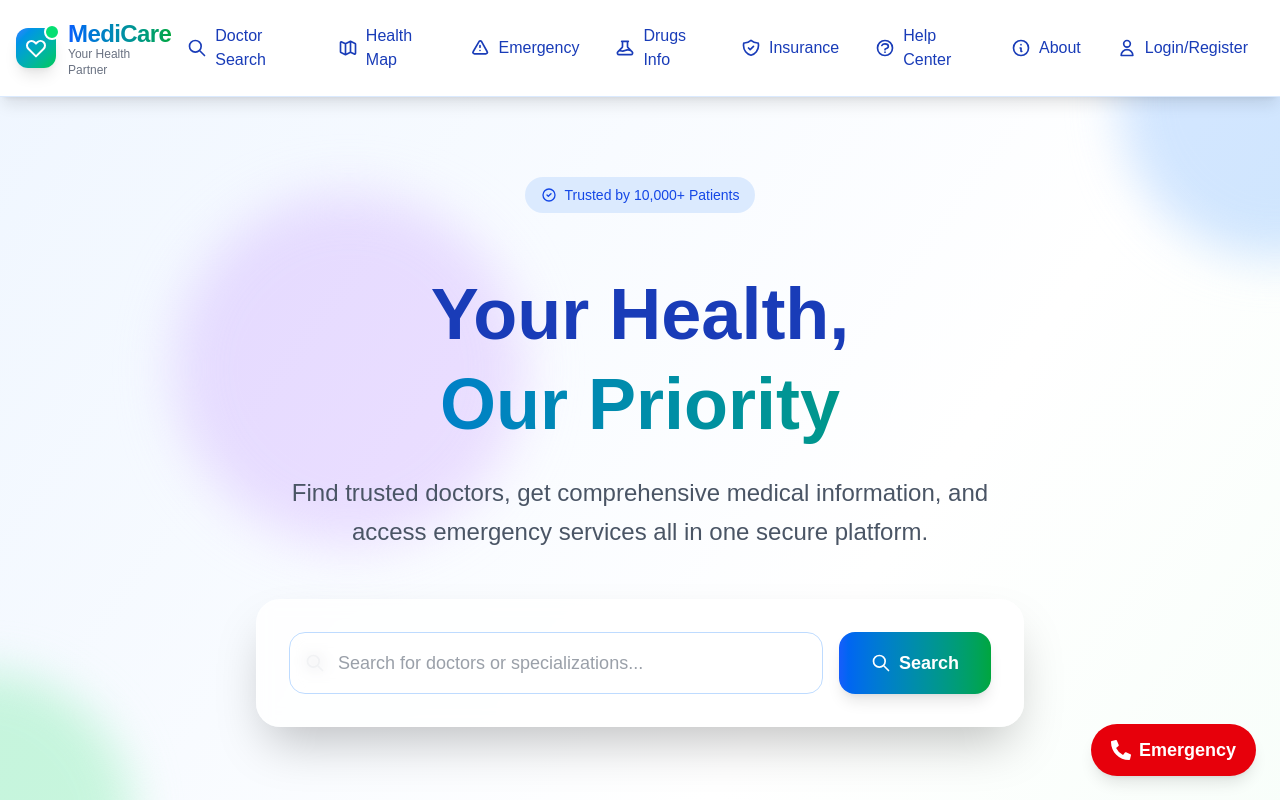
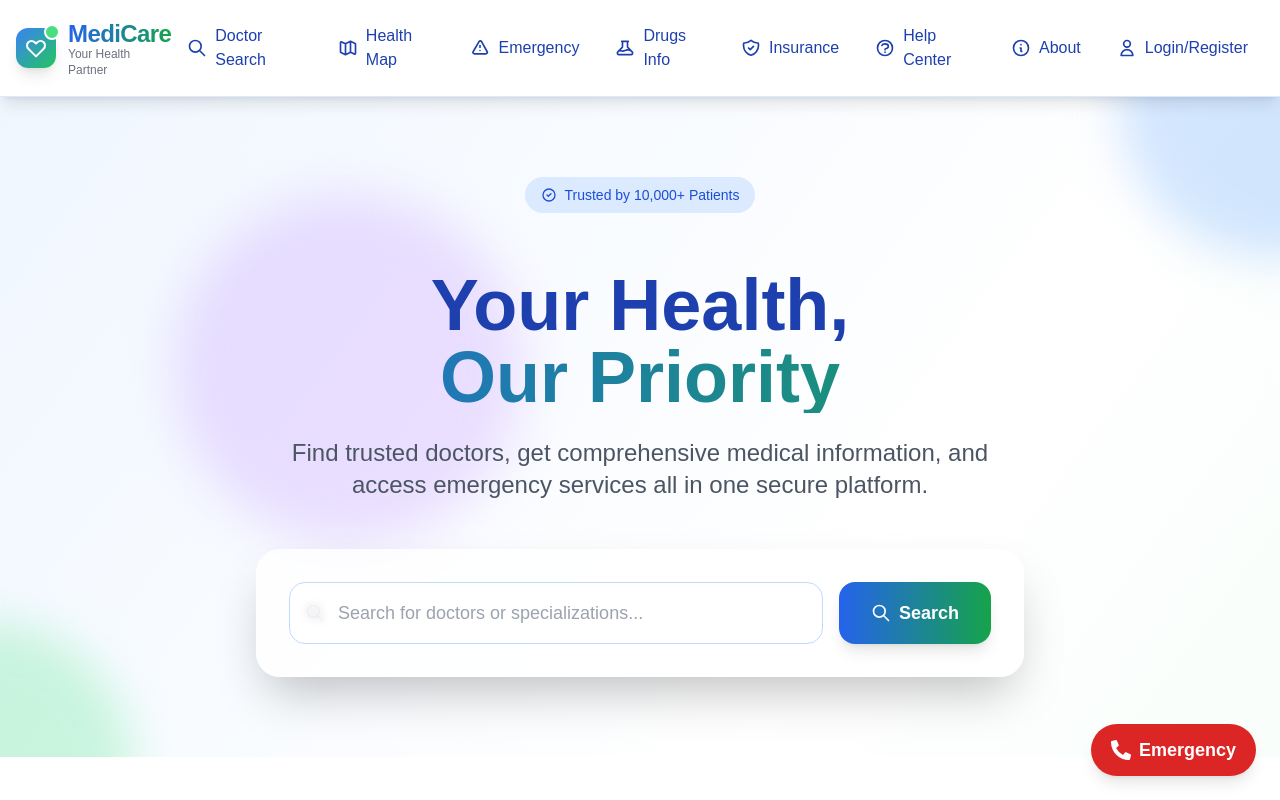
Before and after one commit to Pratham7227/MediCare, a Next.js app: page / in a window 1280 px wide. Shown: the top 800 px of the page. Built offline with nearby package versions, Linux system fonts and the light colour scheme.

Commit message:
error solved

```diff
--- a/package.json
+++ b/package.json
@@ -18,14 +18,15 @@
   },
   "devDependencies": {
     "@eslint/eslintrc": "^3",
-    "@tailwindcss/postcss": "^4",
     "@types/leaflet": "^1.9.20",
     "@types/node": "^20",
     "@types/react": "^19",
     "@types/react-dom": "^19",
+    "autoprefixer": "^10.4.20",
     "eslint": "^9",
     "eslint-config-next": "15.4.5",
-    "tailwindcss": "^4",
+    "postcss": "^8.4.49",
+    "tailwindcss": "^3.4.17",
     "typescript": "^5"
   }
 }
--- a/postcss.config.mjs
+++ b/postcss.config.mjs
@@ -1,5 +1,8 @@
 const config = {
-  plugins: ["@tailwindcss/postcss"],
+  plugins: {
+    tailwindcss: {},
+    autoprefixer: {},
+  },
 };
 
 export default config;
--- a/src/app/globals.css
+++ b/src/app/globals.css
@@ -1,15 +1,10 @@
-@import "tailwindcss";
+@tailwind base;
+@tailwind components;
+@tailwind utilities;
 
 :root {
   --background: #ffffff;
   --foreground: #171717;
-}
-
-@theme inline {
-  --color-background: var(--background);
-  --color-foreground: var(--foreground);
-  --font-sans: var(--font-geist-sans);
-  --font-mono: var(--font-geist-mono);
 }
 
 @media (prefers-color-scheme: dark) {
--- /dev/null
+++ b/tailwind.config.js
@@ -0,0 +1,17 @@
+/** @type {import('tailwindcss').Config} */
+module.exports = {
+  content: [
+    './src/pages/**/*.{js,ts,jsx,tsx,mdx}',
+    './src/components/**/*.{js,ts,jsx,tsx,mdx}',
+    './src/app/**/*.{js,ts,jsx,tsx,mdx}',
+  ],
+  theme: {
+    extend: {
+      colors: {
+        background: "var(--background)",
+        foreground: "var(--foreground)",
+      },
+    },
+  },
+  plugins: [],
+}
```
Also changed, not shown: 1 other file (tests, documents, lock files or other folders).
